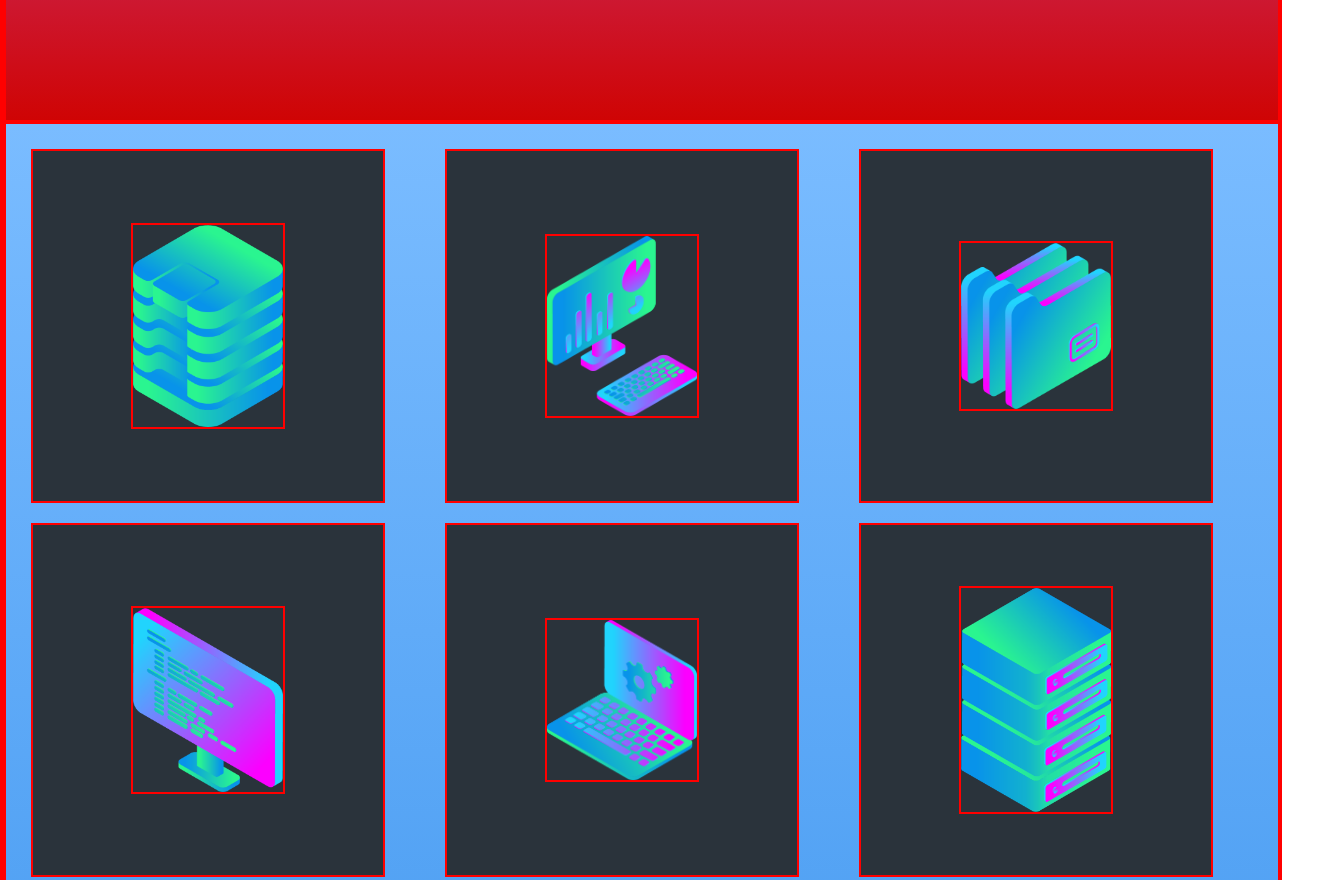
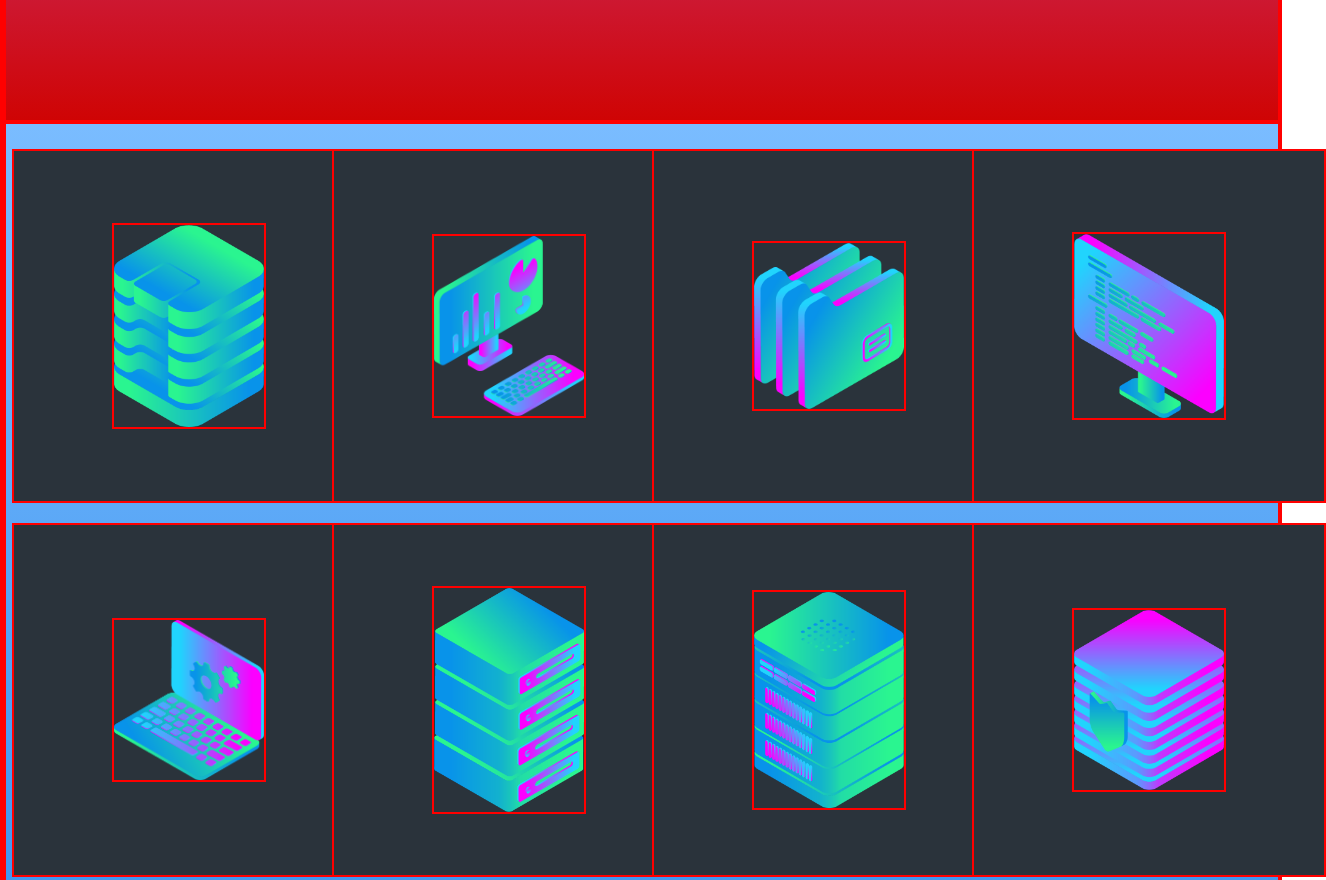
Before and after one commit to LasalleSprewell/grid-project, a plain HTML site: page index.html in a window 1280 px wide. Shown: the part 440-1320 px from the top of the page, 1326 px wide, since content can reach past the window. Drawn offline with Linux system fonts and the light colour scheme.

Commit message:
Make grid 4 columns

```diff
--- a/style.css
+++ b/style.css
@@ -102,7 +102,7 @@ nav {
     align-items: center;
     display: grid;
     padding: 25px;
-    grid-template-columns: repeat(auto-fill, minmax(300px, 1fr));
+    grid-template-columns: repeat(4, minmax(300px, 1fr));
     grid-gap: 20px;
 
 }
```
